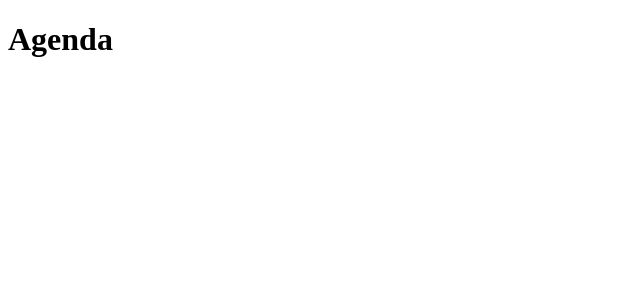
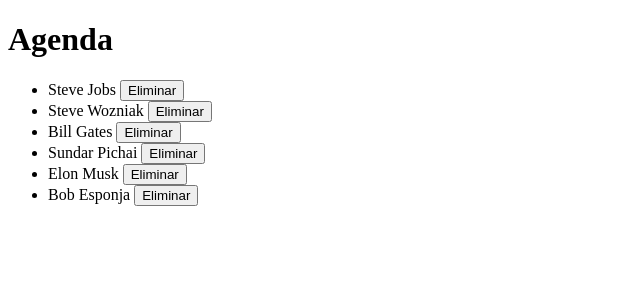
Before and after one commit to eaboy/Kc-Angular, an Angular app: page / in a window 1280 px wide. Shown: the top 300 px of the page, without its empty margins (0-640 px from the left). Built offline with nearby package versions, Linux system fonts and the light colour scheme.

Commit message:
Creamos el componente lista-contactos y jugamos con la comunicación entre componentes y probamos el hook OnInit

```diff
--- a/src/app/app.component.html
+++ b/src/app/app.component.html
@@ -1,3 +1,5 @@
 <header>
   <h1>Agenda</h1>
 </header>
+<!-- Para evaluar el valor de un atributo previamente a su asignación debemos poner entre corchetes el nombre del atributo. Si queremos recoger los datos que vienen dados en un evento utilizamos la palabra reservada '$event' -->
+<app-lista-contactos [contactos]="nombres" (botonEliminarPulsado)="eliminarContacto($event)"></app-lista-contactos>
--- a/src/app/app.component.ts
+++ b/src/app/app.component.ts
@@ -1,4 +1,4 @@
-import { Component } from '@angular/core';
+import { Component, OnInit } from '@angular/core';
 
 // Con el decoredor '@Component' otorgamos a la clase decorada comportamiento de componente
 @Component({
@@ -9,6 +9,30 @@
   //  En el metadato 'styleUrls' indicamos las hojas de estilo que se aplican al componente
   styleUrls: ['./app.component.css']
 })
-export class AppComponent {
+export class AppComponent implements OnInit {
+
+  nombres: string[] = [
+    'Steve Jobs',
+    'Steve Wozniak',
+    'Bill Gates',
+    'Sundar Pichai',
+    'Elon Musk',
+    'Bob Esponja'
+  ];
+
+  constructor() {
+    console.log('Estoy en el constructor');
+  }
+
+  // El hook 'OnInit' se ejecuta cuando el componente tiene asociado su template correspondiente, por tanto es el momento ideal para enlazar datos
+
+  ngOnInit(): void {
+    console.log('Estoy en el hook OnInit');
+  }
+
+  // Para eliminar el contacto indicado lo que hacemos es filtrar la colección y quedarnos con todos aquellos que no sean el indicado
+  eliminarContacto(contacto: string): void {
+    this.nombres = this.nombres.filter(n => n !== contacto);
+  }
 
 }
--- a/src/app/app.module.ts
+++ b/src/app/app.module.ts
@@ -2,12 +2,14 @@
 import { NgModule } from '@angular/core';
 
 import { AppComponent } from './app.component';
+import { ListaContactosComponent } from './lista-contactos/lista-contactos.component';
 
 // Usamos el decoredor 'NgModule' para que la clase decorada se comporte como un módulo
 @NgModule({
   // En el metadato 'declarations' indicamos todos los componentes, pipes y directivas de mi aplicación
   declarations: [
-    AppComponent
+    AppComponent,
+    ListaContactosComponent
   ],
   // En el metadato 'import' indicamos todos aquellos módulos de los cuales mi aplicación depende
   imports: [
--- /dev/null
+++ b/src/app/lista-contactos/lista-contactos.component.html
@@ -0,0 +1,8 @@
+<ul>
+  <!-- La directiva 'ngFor' itera por una colección dada y por cada elemento añade la jerarquía de etiquetas html sobre la cual se está usando -->
+  <li *ngFor="let contacto of contactos">
+    {{ contacto }}
+    <!-- La suscripción a eventos se hace poniendo entre paréntesis el nombre del mismo -->
+    <button (click)="notificarEliminacionContacto(contacto)"> Eliminar</button>
+  </li>
+</ul>
--- /dev/null
+++ b/src/app/lista-contactos/lista-contactos.component.ts
@@ -0,0 +1,22 @@
+import { Component, Input, Output, EventEmitter } from '@angular/core';
+
+@Component({
+  selector: 'app-lista-contactos',
+  templateUrl: './lista-contactos.component.html',
+  styleUrls: ['./lista-contactos.component.css']
+})
+export class ListaContactosComponent {
+
+  // Con el decorador 'Output' exponemos un evento para que un componente padre pueda suscribirse a él. Además este evento debe ser un 'EventEmitter' del tipo deseado.
+  @Output() botonEliminarPulsado = new EventEmitter<string>();
+
+  // Con el decorador 'Input' exponemos un atributo para que un componente padre pueda enlazar datos al hijo
+  @Input() contactos: string[];
+
+
+  // Notificamos datos al componente padre gracias a la función 'emit' de nuestro 'EventEmitter'
+  notificarEliminacionContacto(contacto: string): void {
+    this.botonEliminarPulsado.emit(contacto);
+  }
+
+}
```
Also changed, not shown: src/app/lista-contactos/lista-contactos.component.css (added), 1 other file (tests, documents, lock files or other folders).
